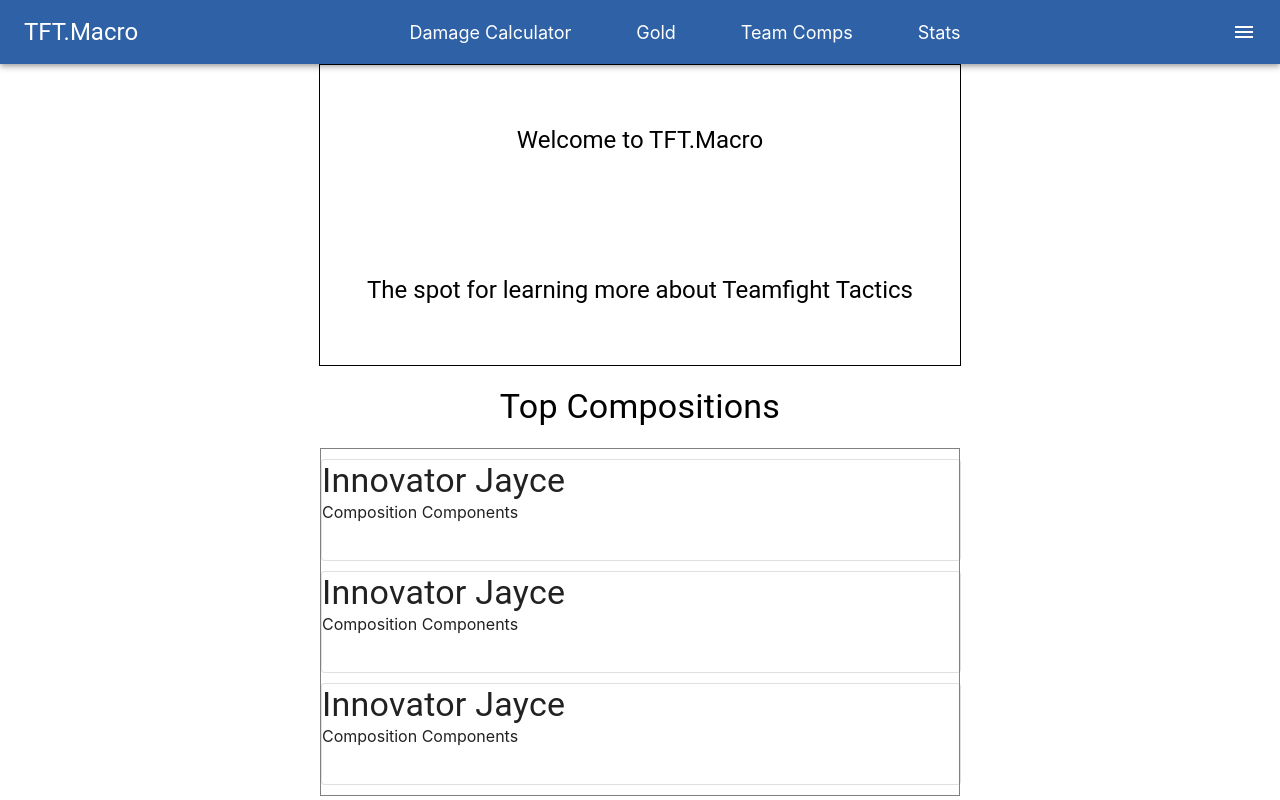
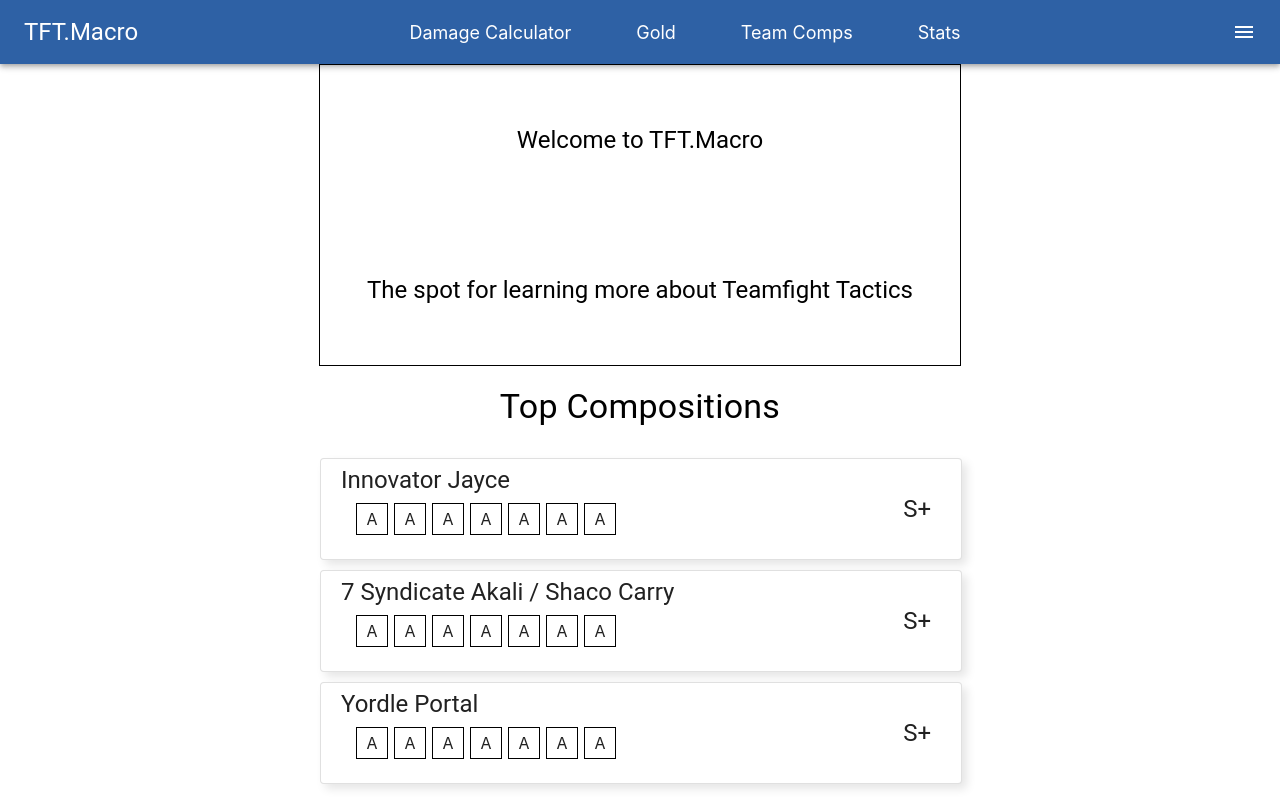
Before and after one commit to AldrichhhXO/tftmacro, a React (Create React App) app: page / in a window 1280 px wide. Built offline with nearby package versions, Linux system fonts and the light colour scheme.

Commit message:
Styled Composition Cards

```diff
--- a/src/Components/Composition/Composition.tsx
+++ b/src/Components/Composition/Composition.tsx
@@ -6,19 +6,65 @@
     composition: {
         width: '100%',
         margin: '10px auto',
-        height: '100px'
+        height: '100px',
+        boxShadow: '5px 5px 10px rgba(0,0,0,0.1)',
+        position: 'relative'
+    },
+    teamContainer: {
+        width: '90%',
+        margin: ' 7px auto',
+        height: '30px',
+        display: 'flex'
+    },
+    compositionNickname: {
+        marginLeft: '20px',
+        marginTop: '5px'
+    },
+    champion: {
+        border: '1px solid black',
+        height: '30px',
+        width: '30px',
+        margin: '0px 3px',
+
+        display: 'flex',
+        justifyContent: 'center',
+        alignItems: 'center'
+    },
+    tier: {
+        position: 'absolute',
+        right: '30px',
+        bottom: '50%',
+        transform: 'translateY(50%)'
     }
 })
 
-export default function Composition() {
+export default function Composition(props: any) {
     const classes = useStyles()
+
+    const Champion = () => {
+        return (
+            <div className = {classes.champion}>
+                A
+            </div>
+        )
+
+    }
 
     return (
         <Card className = {classes.composition} variant = "outlined">
-            <Typography variant = "h4">Innovator Jayce</Typography>
-            <div >
-                Composition Components
+            <Typography variant = "h5" className = {classes.compositionNickname}>{props.compositionNickname}</Typography>
+            <div className = {classes.teamContainer}>
+                <Champion />
+                <Champion />
+                <Champion />
+                <Champion />
+                <Champion />
+                <Champion />
+                <Champion />
             </div>
+            <Typography variant = "h5" className = {classes.tier}>
+                S+
+            </Typography>
         </Card>
     )
 }
--- a/src/Components/Navbar/Navbar.tsx
+++ b/src/Components/Navbar/Navbar.tsx
@@ -2,6 +2,7 @@
 import { AppBar, Typography, Toolbar, Link } from '@mui/material'
 import { makeStyles } from '@mui/styles'
 import MenuIcon from '@mui/icons-material/Menu';
+import { Menu } from '@mui/material';
 
 const useStyles  = makeStyles({
     Navbar: {
--- a/src/Containers/CompositionsContainer/CompositionsContainer.tsx
+++ b/src/Containers/CompositionsContainer/CompositionsContainer.tsx
@@ -8,7 +8,6 @@
     table: {
         width: '50%',
         margin: 'auto',
-        border: '1px solid gray'
     }
 })
 
@@ -17,9 +16,9 @@
     const classes = useStyles()
     return (
         <Table className = {classes.table}>
-             <Composition />
-             <Composition />
-             <Composition />
+             <Composition compositionNickname = "Innovator Jayce" />
+             <Composition compositionNickname = "7 Syndicate Akali / Shaco Carry" />
+             <Composition compositionNickname = "Yordle Portal" />
         </Table>
 
 
--- a/src/Layout/PageLayout.tsx
+++ b/src/Layout/PageLayout.tsx
@@ -6,7 +6,8 @@
     pageLayout: {
 
         width: '100vw',
-        height: '100vh'
+        height: '100vh',
+
     }
 })
 
--- a/src/Pages/Landing/Landing.tsx
+++ b/src/Pages/Landing/Landing.tsx
@@ -51,10 +51,13 @@
                     The spot for learning more about Teamfight Tactics
                 </Typography>
             </div>
-            <Typography variant = "h4" sx = {{textAlign: 'center', margin: '20px auto'}}>
-                Top Compositions
-            </Typography>
-            <CompositionsContainer />
+            <div style = {{width: '100%'}}>
+                <Typography variant = "h4" sx = {{textAlign: 'center', margin: '20px auto'}}>
+                    Top Compositions
+                </Typography>
+                <CompositionsContainer />
+            </div>
+
         </PageLayout>
     )
 }
```
Also changed, not shown: 1 other file (tests, documents, lock files or other folders).
